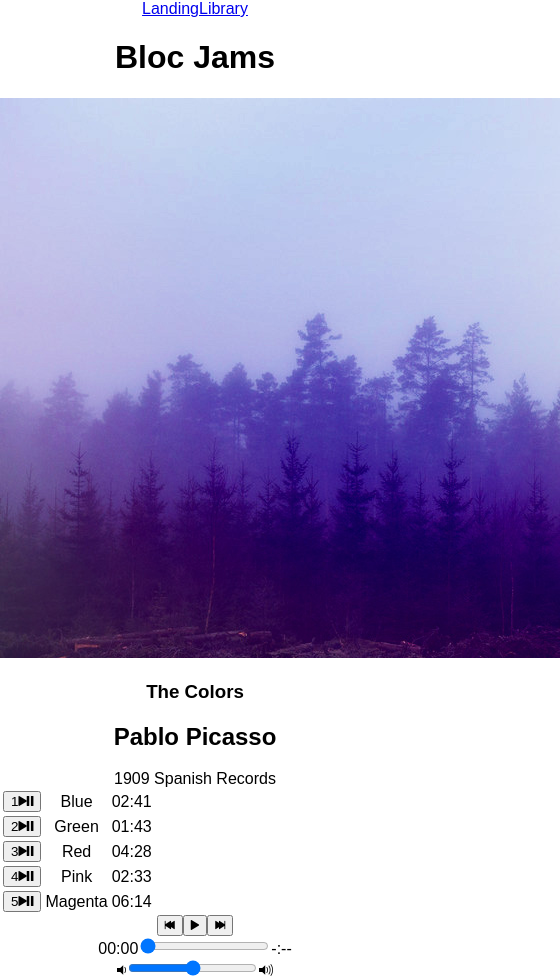
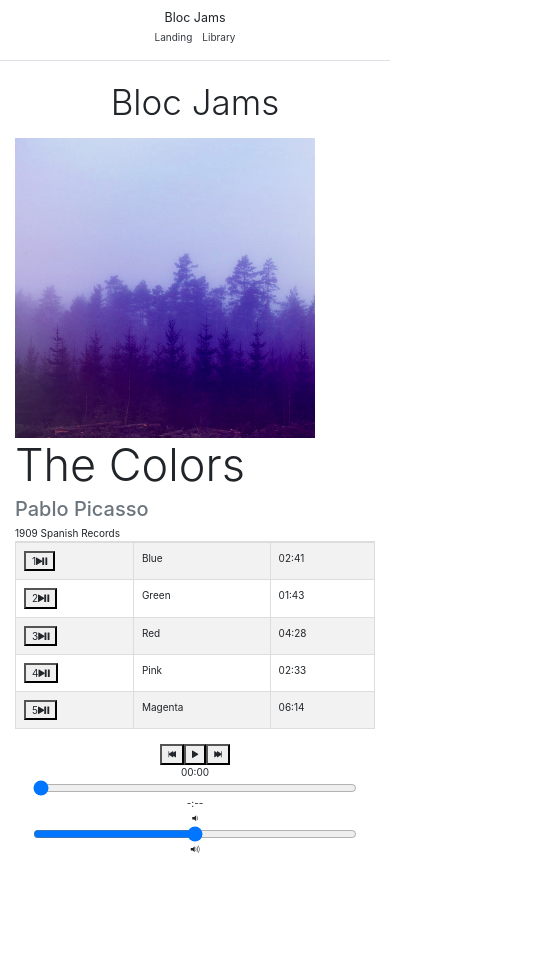
Before and after one commit to Articfever/blocjams-react, a React (Create React App) app: page /album/the-colors in a window 390 px wide. Shown: the whole page, 560 px wide, since content can reach past the window. After the commit the page ends 857 px from the top, so only its background shows below. Built offline with nearby package versions, Linux system fonts and the light colour scheme.

Commit message:
styling check point

```diff
--- a/package.json
+++ b/package.json
@@ -3,6 +3,7 @@
   "version": "0.1.0",
   "private": true,
   "dependencies": {
+    "bootstrap": "^4.1.1",
     "node-sass": "^4.9.0",
     "react": "^16.3.2",
     "react-dom": "^16.3.2",
--- a/public/index.html
+++ b/public/index.html
@@ -1,5 +1,4 @@
 <!DOCTYPE html>
-<link rel="stylesheet" type="text/css" href="http://code.ionicframework.com/ionicons/2.0.1/css/ionicons.min.css">
 
 <html lang="en">
   <head>
@@ -12,6 +11,11 @@
     -->
     <link rel="manifest" href="%PUBLIC_URL%/manifest.json">
     <link rel="shortcut icon" href="%PUBLIC_URL%/favicon.ico">
+    <link rel="stylesheet" href="http://code.ionicframework.com/ionicons/2.0.1/css/ionicons.min.css">
+      <!-- Latest compiled and minified CSS -->
+      <link rel="stylesheet" href="https://maxcdn.bootstrapcdn.com/bootstrap/3.3.7/css/bootstrap.min.css" integrity="sha384-BVYiiSIFeK1dGmJRAkycuHAHRg32OmUcww7on3RYdg4Va+PmSTsz/K68vbdEjh4u" crossorigin="anonymous">
+      <!-- Optional theme -->
+      <link rel="stylesheet" href="https://maxcdn.bootstrapcdn.com/bootstrap/3.3.7/css/bootstrap-theme.min.css" integrity="sha384-rHyoN1iRsVXV4nD0JutlnGaslCJuC7uwjduW9SVrLvRYooPp2bWYgmgJQIXwl/Sp" crossorigin="anonymous">
     <!--
       Notice the use of %PUBLIC_URL% in the tags above.
       It will be replaced with the URL of the `public` folder during the build.
--- a/src/App.css
+++ b/src/App.css
@@ -1,28 +1,82 @@
 .App {
-  text-align: center;
+  body, html {
+  height: 100%;
+}
 }
 
 .App-logo {
-  animation: App-logo-spin infinite 20s linear;
-  height: 80px;
+  #root {
+  background-color: rgba(76, 201, 76, 0.3);
+  height: 100%;
+}
 }
 
 .App-header {
-  background-color: #222;
-  height: 150px;
-  padding: 20px;
-  color: white;
+  .bloc-jams-header {
+  max-width: 600px;
+}
 }
 
 .App-title {
-  font-size: 1.5em;
+  .card-deck {
+  opacity: .5;
+}
 }
 
 .App-intro {
-  font-size: large;
+  .card-header {
+    height: 100px;
+  }
 }
 
-@keyframes App-logo-spin {
-  from { transform: rotate(0deg); }
-  to { transform: rotate(360deg); }
+player-bar {
+   position: fixed;
+    bottom: 0;
+    left: 0;
+    right: 0;
+    height: 1000px;
+    background: rgba(55, 95, 75, 0.3);
+    z-index: 100;
 }
+
+.player-bar .container {
+    display: table;
+    padding: 0;
+    width: 90%;
+    min-height: 100%;
+}
+
+.player-bar .control-group {
+    display: table-row;
+    vertical-align: middle;
+}
+
+#buttons {
+    width: 75%;
+    text-align: center;
+}
+
+#time-control {
+    width: 15%;
+    text-align: center;
+    padding-right: 1rem;
+}
+
+#volume-control {
+    width: 75%;
+    text-align: center;
+    padding-right: 1rem;
+}
+
+
+@media (max-width: 1000px) {
+    .player-bar {
+      height: 100px;
+    }
+
+    #album-cover-art {
+      height: 300px;
+      width: 300px;
+      align: center;
+    }
+}
--- a/src/App.js
+++ b/src/App.js
@@ -9,20 +9,21 @@ class App extends Component {
   render() {
     return (
       <div className="App">
-        <header>
-          <nav>
-            <Link to='/'>Landing</Link>
-            <Link to='/library'>Library</Link>
+        <div className="d-flex flex-column flex-md-row align-items-center p-3 px-md-4 mb-3 bg-white border-bottom box-shadow">
+          <h5 className="my-0 mr-md-auto font-weight-normal">Bloc Jams</h5>
+          <nav className="my-2 my-md-0 mr-md-3">
+            <Link to='/' className="p-2 text-dark">Landing</Link>
+            <Link to='/library' className="p-2 text-dark">Library</Link>
           </nav>
-          <h1>Bloc Jams</h1>
+        </div>
+        <header className="bloc-jams-header px-3 py-3 pt-md-5 pb-md-4 mx-auto text-center">
+          <h1 className="display-4">Bloc Jams</h1>
         </header>
-
-      <main>
-        <Route exact path="/" component={Landing} />
-        <Route path="/library" component={Library} />
-        <Route path="/album/:slug" component={Album} />
-      </main>
-
+        <main className="container">
+          <Route exact path='/' component={Landing}></Route>
+          <Route path='/library' component={Library}></Route>
+          <Route path='/album/:slug' component={Album}></Route>
+        </main>
       </div>
     );
   }
--- a/src/index.js
+++ b/src/index.js
@@ -2,6 +2,7 @@ import React from 'react';
 import ReactDOM from 'react-dom';
 import { BrowserRouter } from 'react-router-dom';
 import './index.css';
+import 'bootstrap/dist/css/bootstrap.css';
 import App from './App';
 import registerServiceWorker from './registerServiceWorker';
 
```
Also changed, not shown: 1 other file (tests, documents, lock files or other folders).
